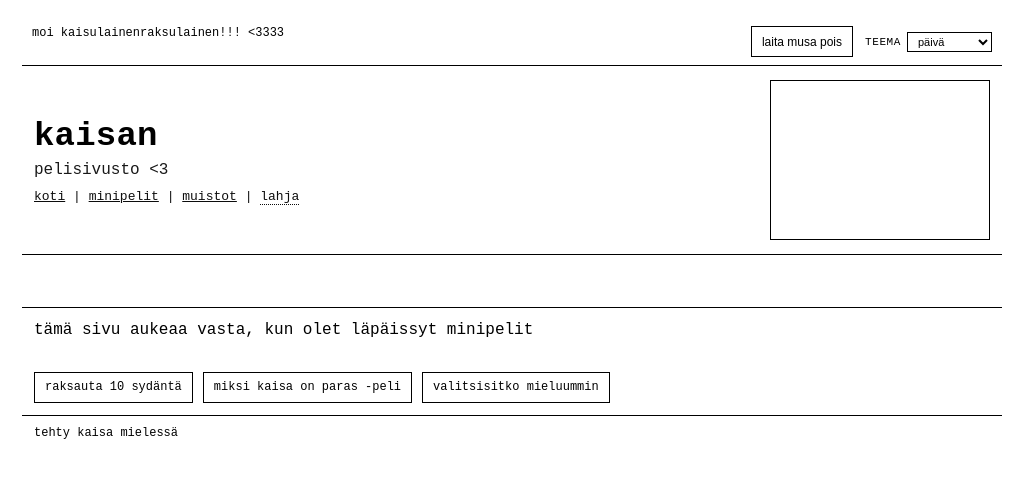
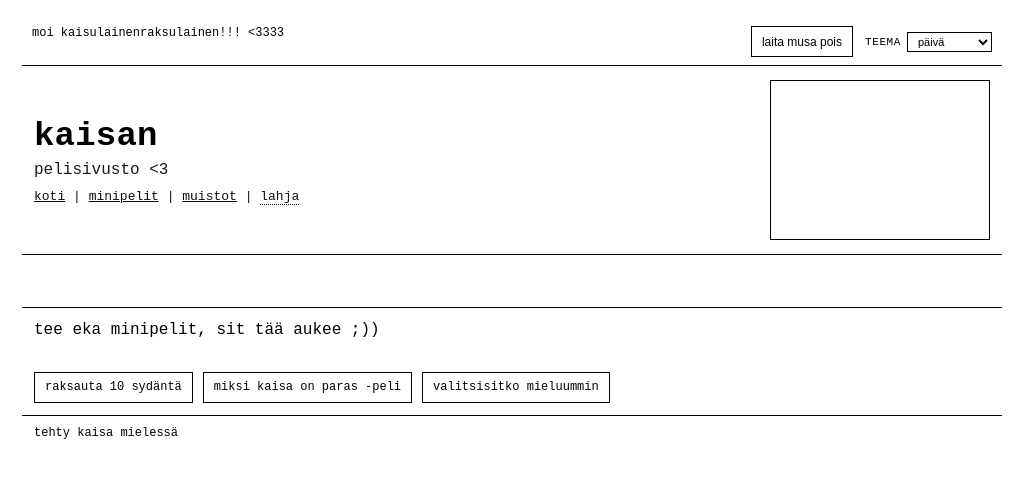
Before and after one commit to eeputti/kaisan-sivusto, a Next.js app: page /lahja in a window 1280 px wide. Shown: the top 478 px of the page, without its empty margins (128-1151 px from the left). Built offline with nearby package versions, Linux system fonts and the light colour scheme.

Commit message:
Update gift gate message

```diff
--- a/components/GiftGate.tsx
+++ b/components/GiftGate.tsx
@@ -20,7 +20,7 @@ export function GiftGate() {
 
   return (
     <div className="giftGate">
-      <p className="p">tämä sivu aukeaa vasta, kun olet läpäissyt minipelit</p>
+      <p className="p">tee eka minipelit, sit tää aukee ;))</p>
       <div className="buttons">
         <Link className="btn88" href="/minipeli/sydamet">
           raksauta 10 sydäntä
```
